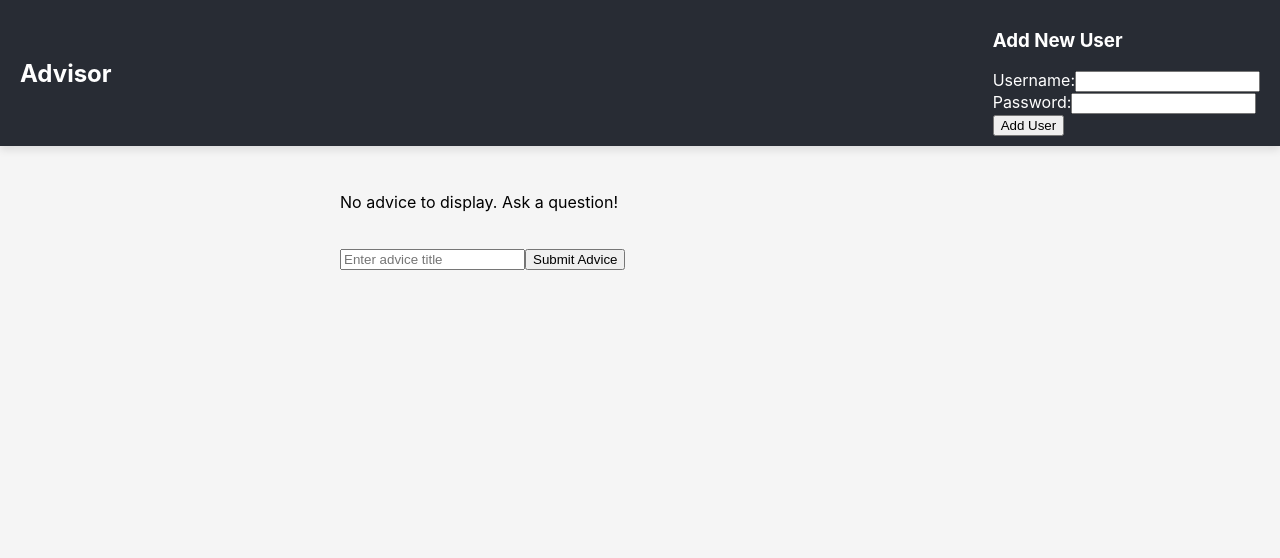
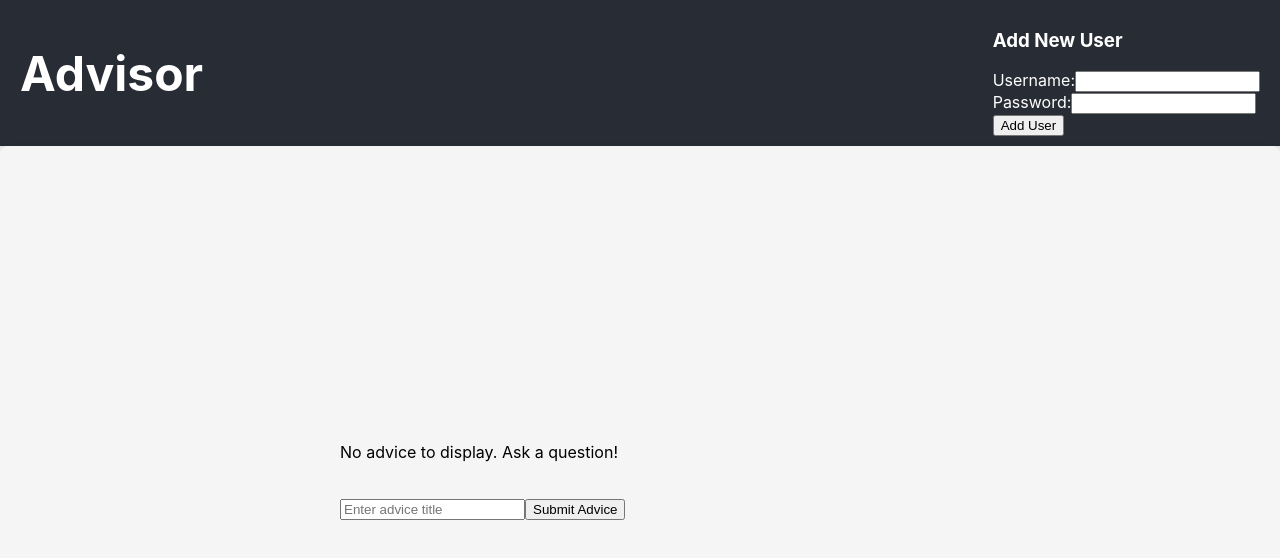
Before and after one commit to naturuplift/AdviseNextStep, a React (Create React App) app in the folder client/: page / in a window 1280 px wide. Shown: the top 558 px of the page. Built offline with nearby package versions, Linux system fonts and the light colour scheme.

Commit message:
Update App.css

```diff
--- a/client/src/App.css
+++ b/client/src/App.css
@@ -3,6 +3,7 @@
   flex-direction: column;
   min-height: 100vh;
   background-color: #f5f5f5;
+  /* text-align: center; */
 }
 
 .Navbar {
@@ -17,7 +18,7 @@
 
 .Navbar-title h1 {
   margin: 0;
-  font-size: 1.5rem;
+  font-size: 3rem;
 }
 
 .Navbar-login {
@@ -29,9 +30,13 @@
   display: flex;
   flex-direction: column;
   align-items: center;
-  justify-content: flex-start;
+  /* justify-content: flex-start; */
+  justify-content: center;
   flex-grow: 1;
+  background-color: #f5f5f5;
   padding: 20px;
+  box-shadow: 0 4px 8px rgba(0,0,0,0.1);
+  border-radius: 8px;
 }
 
 .ChatContainer form, .ChatContainer div {
@@ -44,6 +49,7 @@
   display: flex;
   align-items: center;
   justify-content: center;
+  /* height: 80vh; */
   width: 100%;
   background-color: white;
   padding: 10px;
@@ -81,6 +87,7 @@
   padding: 20px;
   border-radius: 8px;
   box-shadow: 0 4px 8px rgba(0, 0, 0, 0.1);
+  margin-top: 20px;
 }
 
 .AdviceDisplay p {
@@ -92,3 +99,7 @@
 .AdviceDisplay p:last-child {
   border-bottom: none;
 }
+
+.AdviceDisplay strong {
+  color: #007bff;
+}
```
